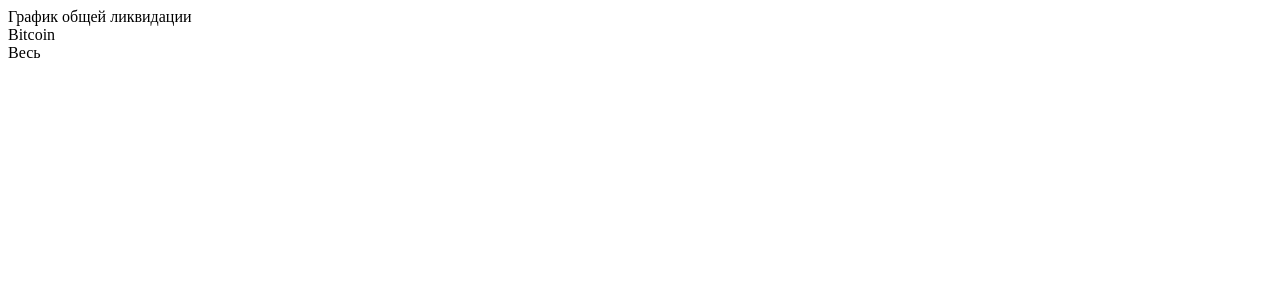
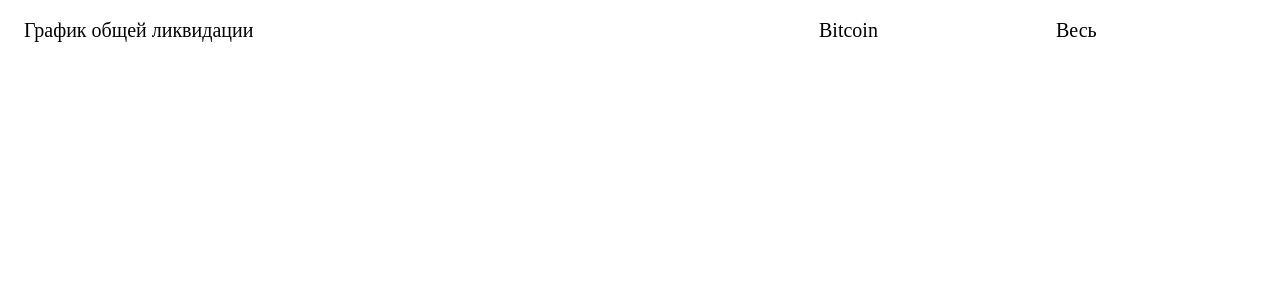
Before and after one commit to TimSpektrov/bitcoin-react-ts, a React (Vite) app: page / in a window 1280 px wide. Shown: the top 300 px of the page. Built offline with nearby package versions, Linux system fonts and the light colour scheme.

Commit message:
feat: add header

```diff
--- a/src/components/Header/Filter/Filter.tsx
+++ b/src/components/Header/Filter/Filter.tsx
@@ -1,5 +1,5 @@
 import './filter.sass';
-import {useState} from "react";
+import {useEffect, useRef, useState} from "react";
 
 interface IFilter {
   options: string[];
@@ -8,6 +8,21 @@ interface IFilter {
 export function Filter({ options, onSelect }: IFilter ) {
   const [selectedOption, setSelectedOption] = useState(options[0]);
   const [isOpen, setIsOpen] = useState(false);
+  const ref = useRef<HTMLDivElement>(null)
+
+  const handleClickOutside = (event: MouseEvent) => {
+    if (ref.current && !ref.current.contains(event.target as Node)) {
+      setIsOpen(false);
+    }
+  };
+
+  useEffect(() => {
+    window.addEventListener('click', handleClickOutside);
+
+    return () => {
+      window.removeEventListener('click', handleClickOutside);
+    };
+  }, []);
 
   const toggleDropdown = () => {
     setIsOpen(!isOpen);
@@ -20,16 +35,16 @@ export function Filter({ options, onSelect }: IFilter ) {
   };
 
   return (
-      <div className="dropdown">
-        <div className="dropdown-toggle" onClick={toggleDropdown}>
+      <div className="dropdown" ref={ref}>
+        <div className="dropdown__heading" onClick={toggleDropdown}>
           {selectedOption || 'Выберите опцию'}
         </div>
         {isOpen && (
-            <ul className="dropdown-list">
+            <ul className="dropdown__list">
               {options.map((option, index) => (
                   <li
                       key={index}
-                      className="dropdown-item"
+                      className="dropdown__item"
                       onClick={() => handleOptionClick(option)}
                   >
                     {option}
--- a/src/components/Header/Filter/filter.sass
+++ b/src/components/Header/Filter/filter.sass
@@ -0,0 +1,26 @@
+$border: 1px solid #ffffff
+$padding: 10px 15px
+.dropdown
+  position: relative
+  padding: $padding
+  border: $border
+  font-size: 20px
+  min-width: 200px
+  cursor: pointer
+
+  &__list
+    position: absolute
+    top: 100%
+    left: -1px
+    margin: 0
+    padding: 0
+    width: 100%
+    height: auto
+    border: $border
+    list-style: none
+
+  &__item
+    padding: $padding
+
+    &:hover
+      background-color: rgba(255,255,255, .2)
--- a/src/components/Header/header.sass
+++ b/src/components/Header/header.sass
@@ -0,0 +1,8 @@
+.header
+  display: flex
+  justify-content: stretch
+  align-items: stretch
+  gap: 5px
+
+  .dropdown:first-child
+    flex-grow: 2
```
